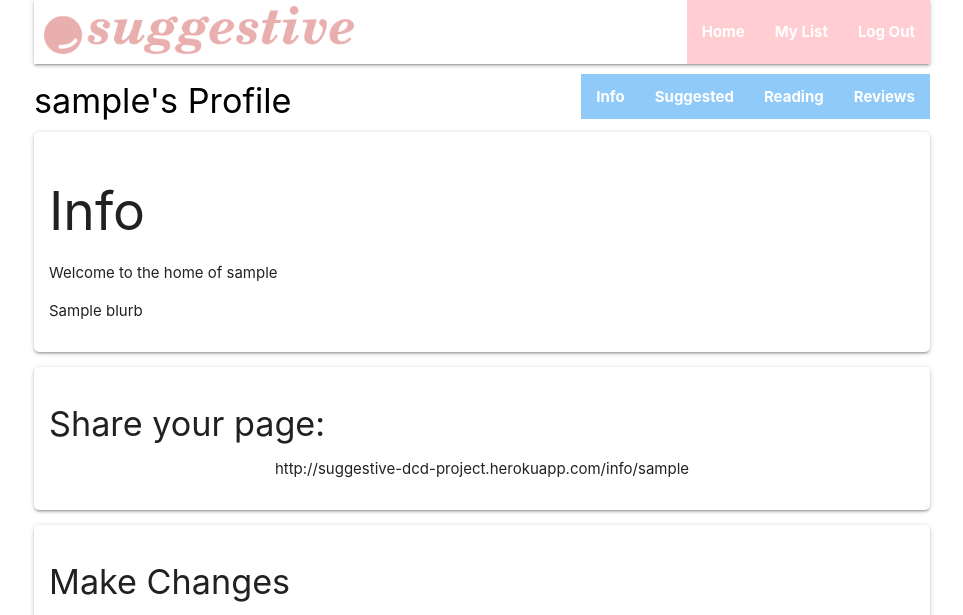
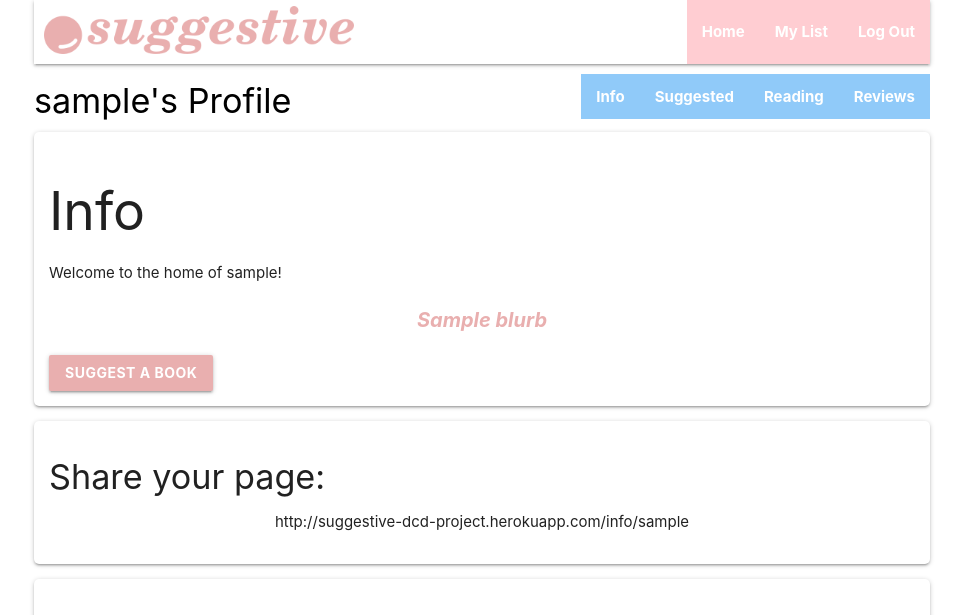
Before and after one commit to Pattern-Projects/suggestive-dcd-project, a Flask app: page /myinfo in a window 1280 px wide. Shown: the top 615 px of the page, without its empty margins (158-1121 px from the left). Run offline with Flask 2, Linux system fonts and the light colour scheme; the visitor is signed in with stand-in values (Sample User, id 1); a database or web service that is not in the repository returns one stand-in record (values such as "Sample title"); some libraries are stand-ins or nearby versions.

Commit message:
Add 'Suggest a book' button to each page

```diff
--- a/templates/info.html
+++ b/templates/info.html
@@ -4,10 +4,12 @@
 <div class="card content">
 
 <h2>Info</h2>
-<p>Welcome to the home of {{ list_profile }}</p>
+<p>Welcome to the home of {{ list_profile }}!</p>
 
 {% for profile in profiles %}
-    <p>{{ profile.blurb }}</p>
+    <p class="quote">{{ profile.blurb }}</p>
+
+<a class="text-bold cheeky-pink waves-effect waves-light btn" href="{{url_for('suggest', list_profile = list_profile)}}" >Suggest a book</a></br>
 </div>
 
 <div class="card content">
--- a/templates/items.html
+++ b/templates/items.html
@@ -7,10 +7,10 @@
 <p>List of suggested books for {{ list_profile }}</p>
 
 {% for profile in profiles %}
-    <p>{{ profile.blurb }}</p>
+    <p class="quote">{{ profile.blurb }}</p>
 {% endfor %}
 
-<a class="text-bold cheeky-pink waves-effect waves-light btn" href="{{url_for('suggest', list_profile = list_profile)}}" >Add Suggestion</a></br>
+<a class="text-bold cheeky-pink waves-effect waves-light btn" href="{{url_for('suggest', list_profile = list_profile)}}" >Suggest a book</a></br>
 
 {% for item in items %}
 
--- a/templates/reading.html
+++ b/templates/reading.html
@@ -4,6 +4,9 @@
 <div class="card content">
 <h2>Reading</h2>
 <p>{{ list_profile }}'s reading list</p>
+
+<a class="text-bold cheeky-pink waves-effect waves-light btn" href="{{url_for('suggest', list_profile = list_profile)}}" >Suggest a book</a></br>
+
 {% for item in reading %}
 
     {% import 'card.html' as card with context %}
--- a/templates/reviews.html
+++ b/templates/reviews.html
@@ -4,6 +4,9 @@
 <div class="card content">
 <h2> Reviews</h2>
 <p>Books reviewed by {{ list_profile }}</p>
+
+<a class="text-bold cheeky-pink waves-effect waves-light btn" href="{{url_for('suggest', list_profile = list_profile)}}" >Suggest a book</a></br>
+
 {% for item in reviews %}
 
     {% import 'card.html' as card with context %}
--- a/templates/suggest.html
+++ b/templates/suggest.html
@@ -1,4 +1,4 @@
-{% extends 'base.html'%} {% block content %}
+{% extends 'tabs.html'%} {% block list_content %}
 <div class="card content">
 <h2>Suggest a book</h2>
 <p>Suggest a book for {{ list_profile }}.</p>
```
